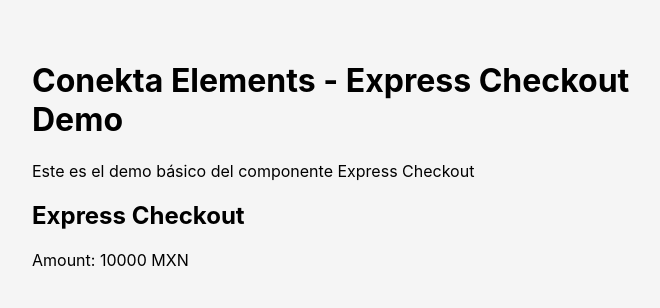
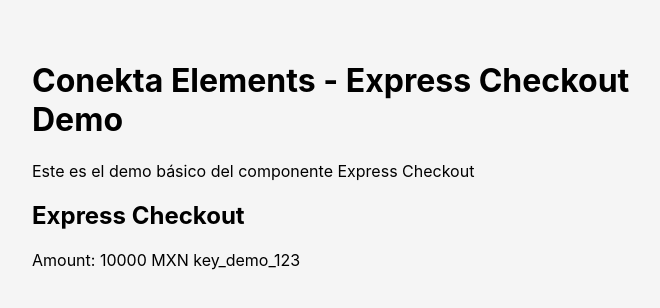
Before and after one commit to conekta/conekta-elements, a React (Vite) app in the folder webApp/: page / in a window 1280 px wide. Shown: the top 308 px of the page, without its empty margins (308-968 px from the left). Built offline with nearby package versions, Linux system fonts and the light colour scheme.

Commit message:
config publicKey

```diff
--- a/webApp/src/features/express-checkout/components/ExpressCheckout.tsx
+++ b/webApp/src/features/express-checkout/components/ExpressCheckout.tsx
@@ -4,7 +4,7 @@
   return (
     <div>
       <h2>Express Checkout</h2>
-      <p>Amount: {amount} {currency}</p>
+      <p>Amount: {amount} {currency} {publicKey}</p>
     </div>
   );
 };
```
